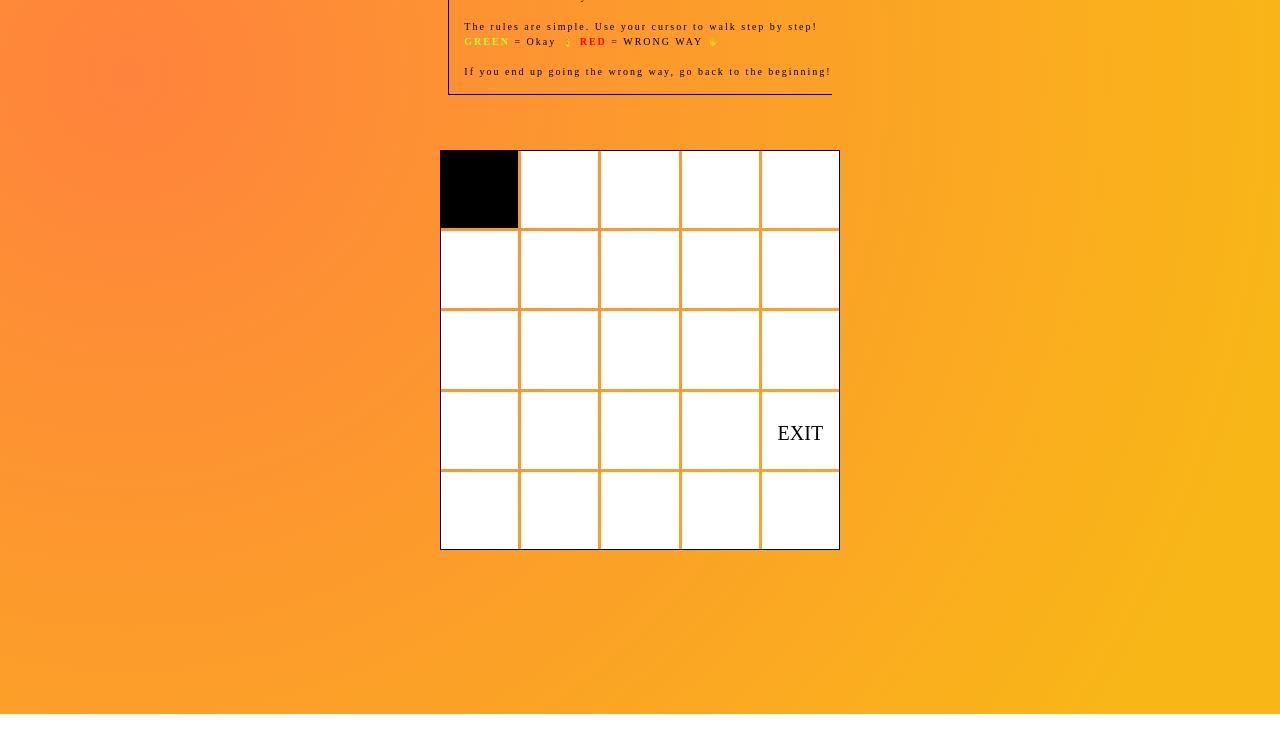
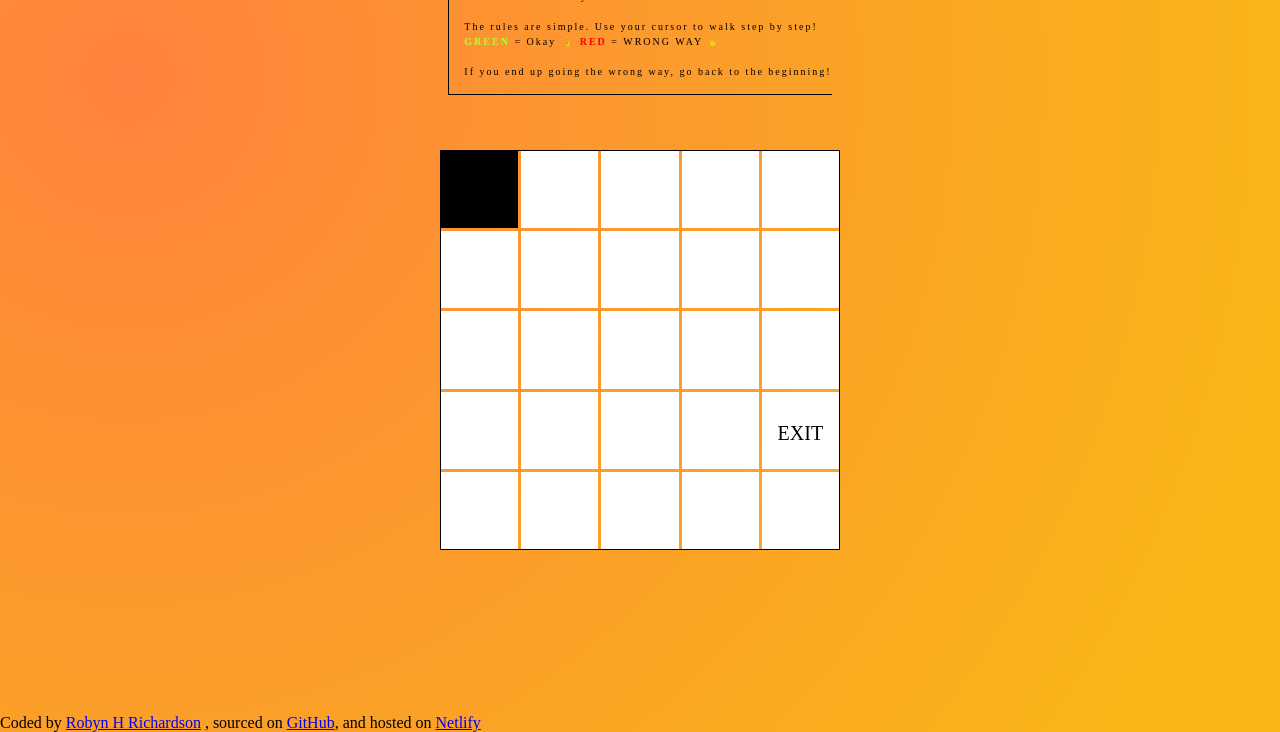
Before and after one commit to robynhrich/Labyrinth, a plain HTML site: page index.html in a window 1280 px wide. Shown: the part 86-818 px from the top of the page. Drawn offline with Linux system fonts and the light colour scheme.

Commit message:
Added contact links

```diff
--- a/index.html
+++ b/index.html
@@ -56,5 +56,10 @@
         <div class="child x"></div>
       </div>
     </div>
+    <footer>
+      Coded by <a href="https://github.com/robynhrich">Robyn H Richardson</a> ,
+      sourced on <a href="https://github.com/robynhrich/Labyrinth">GitHub</a>,
+      and hosted on <a href="https://labyrinth29.netlify.app/">Netlify</a>
+    </footer>
   </body>
 </html>
```
